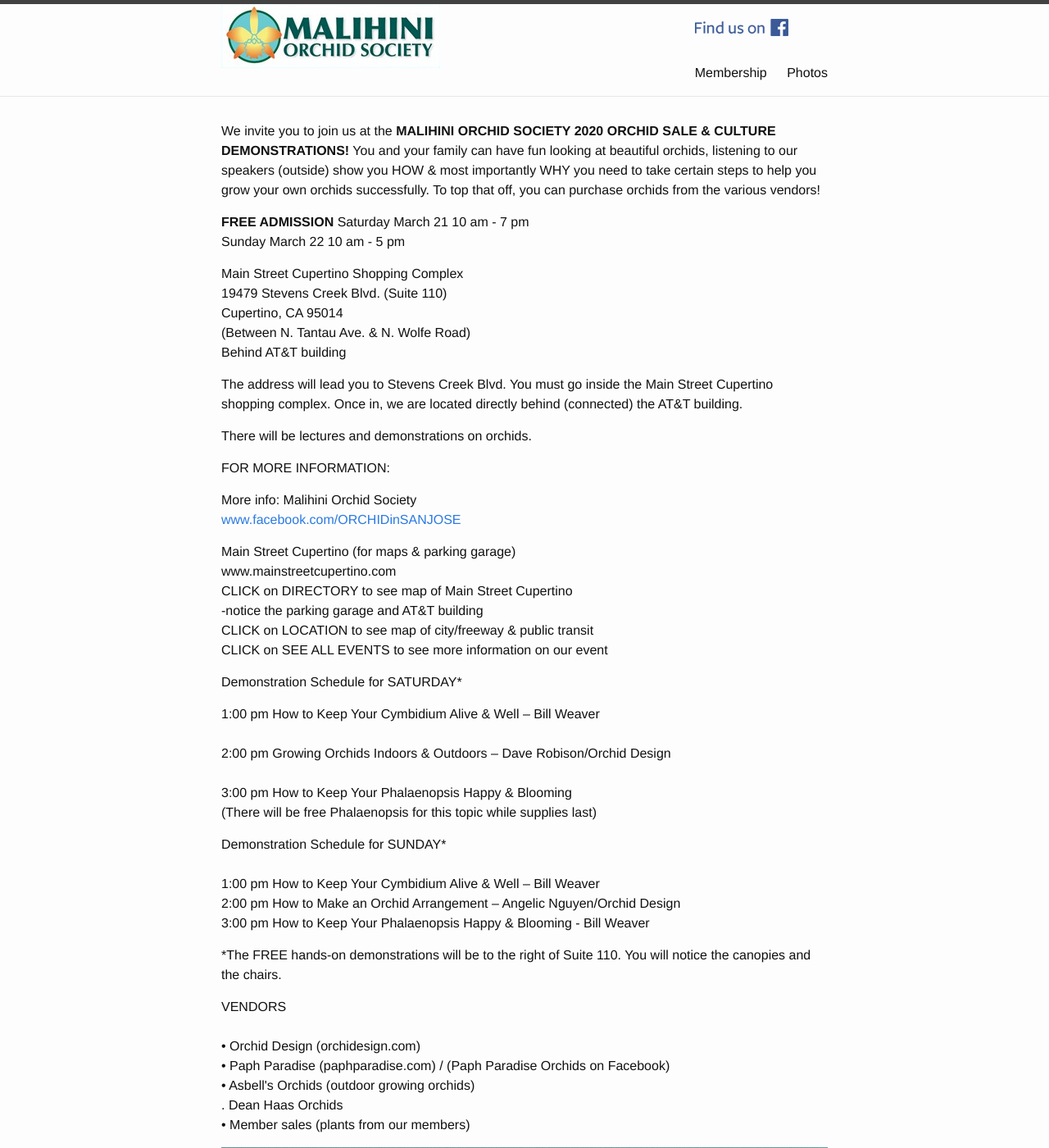
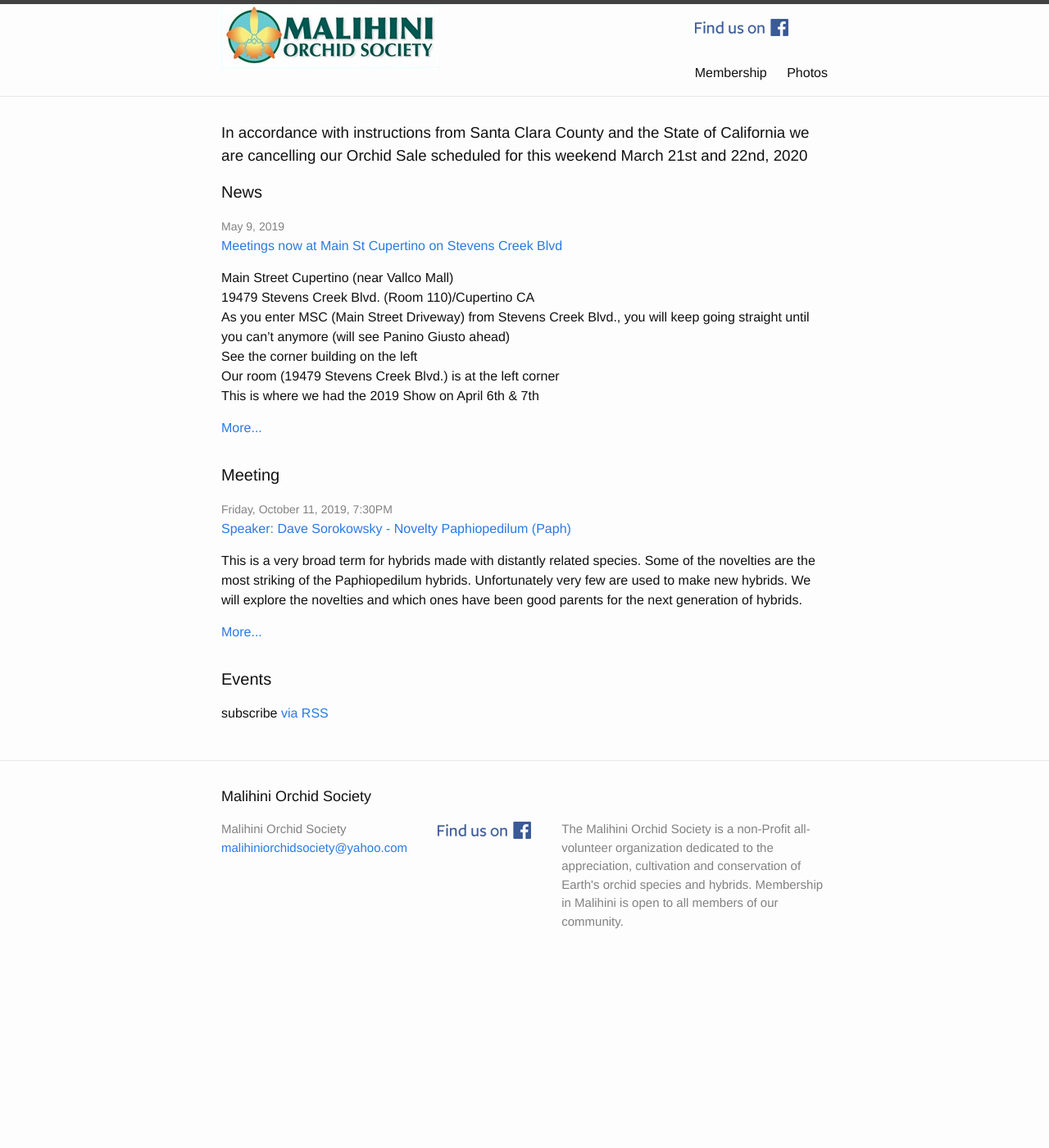
Before and after one commit to malihini/malihini.github.io, a Jekyll site: the page built from index.html, in a window 1280 px wide and 1400 px high. Shown: the whole window at 82% size. Built offline with Jekyll 4.4.1, drawn with Linux system fonts in a browser that asks for light colours.

Commit message:
Update index.html

```diff
--- a/index.html
+++ b/index.html
@@ -3,79 +3,9 @@
 ---
 
 <div class="home">
-  <!-- Sale section: comment out when not active -->
-  <p>
-  We invite you to join us at the <strong>MALIHINI ORCHID SOCIETY 2020 ORCHID SALE & CULTURE DEMONSTRATIONS!</strong>  You and your family can have fun looking at beautiful orchids, listening to our speakers (outside) show you HOW & most importantly WHY you need to take certain steps to help you grow your own orchids successfully.  To top that off, you can purchase orchids from the various vendors!
-  </p>
-  <p>
-    <strong>FREE ADMISSION</strong>
-    Saturday March 21  10 am - 7 pm<br>
-    Sunday   March 22  10 am - 5 pm
-  </p>
-  <p>
-    Main Street Cupertino Shopping Complex<br>
-    19479 Stevens Creek Blvd. (Suite 110)<br>
-    Cupertino, CA 95014<br>
-    (Between N. Tantau Ave. & N. Wolfe Road)<br>
-    Behind AT&amp;T building
-  </p>
-  <p>
-  The address will lead you to Stevens Creek Blvd.  You must go inside the Main Street Cupertino shopping complex.  Once in, we are located directly behind (connected) the AT&T building.
-  </p>
-  <p>
-    There will be lectures and demonstrations on orchids.
-  </p>
-  <p>
-    FOR MORE INFORMATION:
-  </p>
-  <p>
-    More info: Malihini Orchid Society<br>
-    <a href="https://www.facebook.com/ORCHIDinSANJOSE/">www.facebook.com/ORCHIDinSANJOSE</a>
-  </p>
-  <p>
-    Main Street Cupertino (for maps & parking garage)<br>
-    www.mainstreetcupertino.com<br>
-    CLICK on DIRECTORY to see map of Main Street Cupertino<br>
-    -notice the parking garage and AT&T building<br>
-    CLICK on LOCATION to see map of city/freeway & public transit<br>
-    CLICK on SEE ALL EVENTS to see more information on our event<br>
-  </p>
-  <p>
-    Demonstration Schedule for SATURDAY*
-  </p>
-  <p>
-  1:00 pm                      How to Keep Your Cymbidium Alive & Well – Bill Weaver<br>
-<br>
-  2:00 pm                      Growing Orchids Indoors & Outdoors – Dave Robison/Orchid Design<br>
-<br>
-  3:00 pm                      How to Keep Your Phalaenopsis Happy & Blooming<br>
-  (There will be free Phalaenopsis for this topic while supplies last)<br>
-  </p>
-  <p>
-  Demonstration Schedule for SUNDAY*<br>
-<br>
-  1:00 pm                      How to Keep Your Cymbidium Alive & Well – Bill Weaver<br>
+  <h3>In accordance with instructions from Santa Clara County and the State of California we are cancelling our Orchid Sale scheduled for this weekend March 21st and 22nd, 2020</h3>
 
-  2:00 pm                      How to Make an Orchid Arrangement – Angelic Nguyen/Orchid Design<br>
-
-  3:00 pm                      How to Keep Your Phalaenopsis Happy & Blooming - Bill Weaver<br>
-  </p>
-  <p>
-    *The FREE hands-on demonstrations will be to the right of Suite 110.  You will notice the canopies and the chairs.
-  </p>
-  <p>
-    VENDORS<br>
-<br>
-• Orchid Design (orchidesign.com)<br>
-• Paph Paradise (paphparadise.com)  / (Paph Paradise Orchids on Facebook)<br>
-  • Asbell's Orchids (outdoor growing orchids)<br>
-  . Dean Haas Orchids<br>
-  • Member sales (plants from our members)<br>
-  </p>
-  <p>
-    <a href="/sale/"><img src="img/mos2020.jpg"></a>
-  </p>
-  <!-- news/meeting section - comment out during sale
+  <!-- news/meeting section -->
   <h1 class="page-heading">News</h1>
 
   <ul class="post-list">
@@ -125,5 +55,5 @@
   </ul>
 
   <p class="rss-subscribe">subscribe <a href="{{ "/feed.xml" | prepend: site.baseurl }}">via RSS</a></p>
--->
+
 </div>
```
